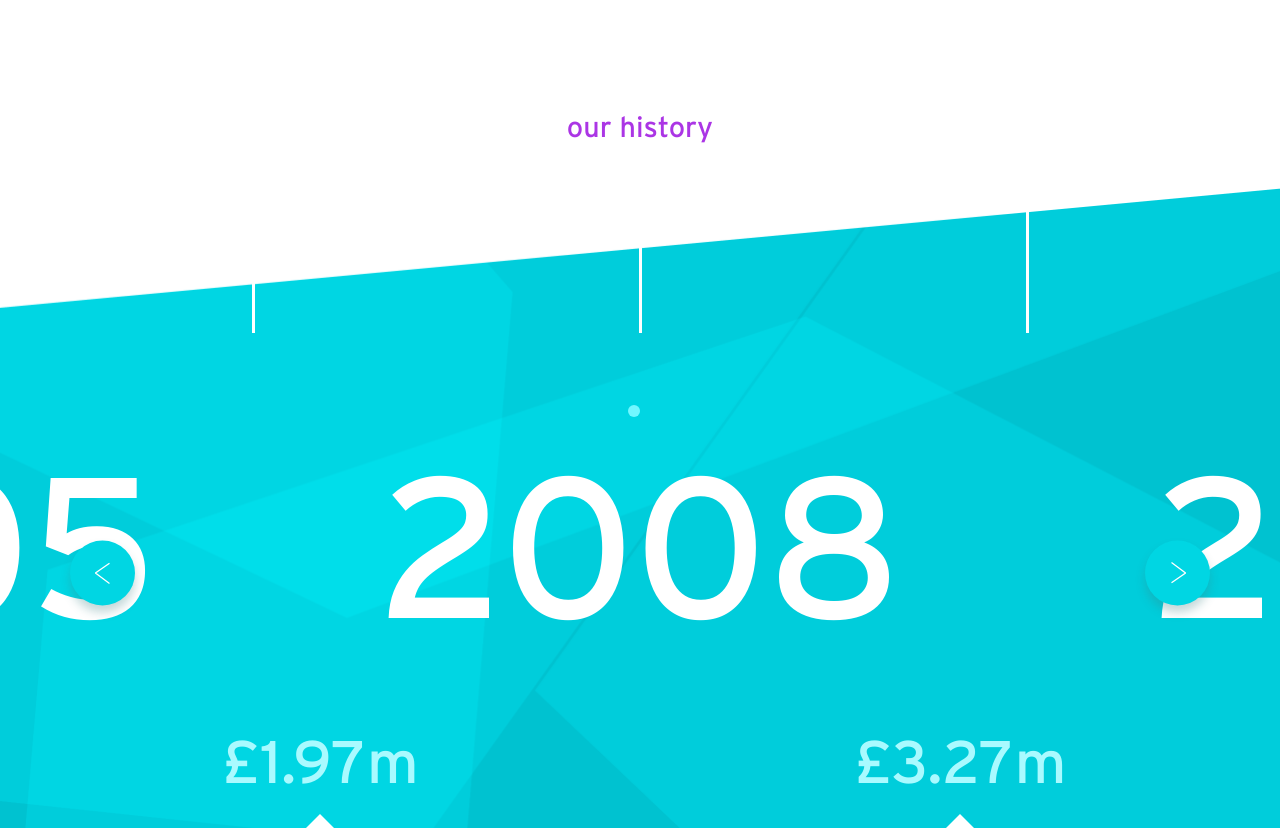
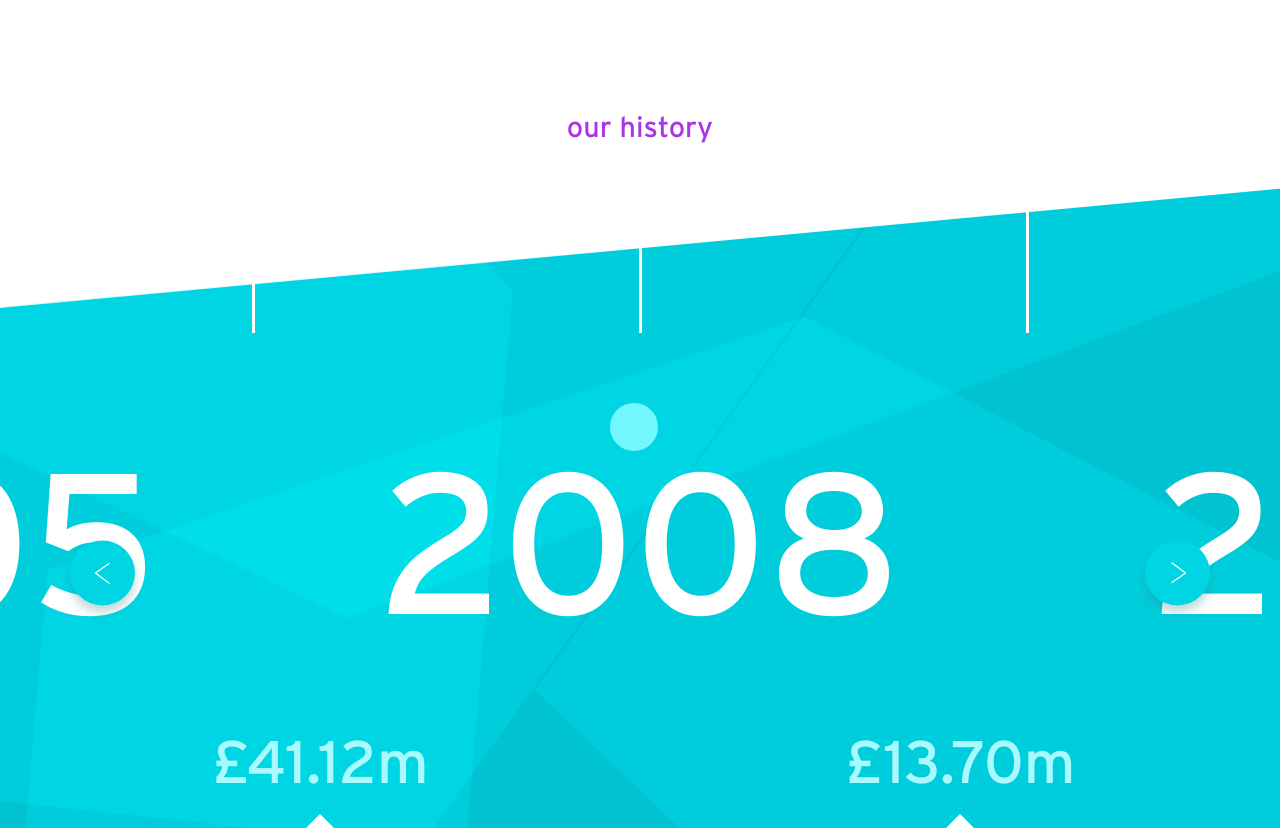
Before and after one commit to einomi/pure-technology-timeline, a website: page index.html in a window 1280 px wide. Shown: the top 831 px of the page. Drawn offline with nearby package versions, Linux system fonts and the light colour scheme.

Commit message:
Add more logic for slider

```diff
--- a/index.html
+++ b/index.html
@@ -25,20 +25,22 @@
 				<div class="timeline-slider__line"></div>
 			</div>
 			<div class="timeline-slider__track-line track-line">
-				<div class="track-line__container" data-timeline-track>
-					<div class="track-line__value">2005</div>
-					<div class="track-line__value">2008</div>
-					<div class="track-line__value">2010</div>
-					<div class="track-line__value">2011</div>
-					<div class="track-line__value">2016</div>
+				<div class="track-line__inner">
+					<div class="track-line__container" data-timeline-track>
+						<div class="track-line__value" data-timeline-bottom-value1="£1.97m" data-timeline-item-value2="£3.27m">2005</div>
+						<div class="track-line__value" data-timeline-item-value1="£41.12m" data-timeline-item-value2="£13.70m">2008</div>
+						<div class="track-line__value" data-timeline-item-value1="£1.97m" data-timeline-item-value2="£0.21m">2010</div>
+						<div class="track-line__value" data-timeline-item-value1="£4.86m" data-timeline-item-value2="£5.35m">2011</div>
+						<div class="track-line__value" data-timeline-item-value1="£10.11m" data-timeline-item-value2="£894.34m">2016</div>
+					</div>
 				</div>
 			</div>
 			<div class="timeline-slider__info">
 				<div class="timeline-slider__info-item">
-					<div class="timeline-slider__info-item-value">£1.97m</div>
+					<div class="timeline-slider__info-item-value" data-timeline-item-value1-container></div>
 				</div>
 				<div class="timeline-slider__info-item">
-					<div class="timeline-slider__info-item-value">£3.27m</div>
+					<div class="timeline-slider__info-item-value" data-timeline-item-value2-container></div>
 				</div>
 			</div>
 			<div class="timeline-slider__controls">
@@ -198,6 +200,7 @@
 
 <script src="https://ajax.googleapis.com/ajax/libs/jquery/2.1.4/jquery.min.js"></script>
 <script src="https://cdnjs.cloudflare.com/ajax/libs/gsap/2.0.2/TweenMax.min.js"></script>
+<script src="https://cdnjs.cloudflare.com/ajax/libs/gsap/2.0.2/utils/Draggable.min.js"></script>
 <script src="./scripts/Timeline.js"></script>
 </body>
 </html>
--- a/scripts/Timeline.js
+++ b/scripts/Timeline.js
@@ -1,7 +1,11 @@
 function Timeline() {
 	this.$container = $('[data-timeline]');
 	this.$track = this.$container.find('[data-timeline-track]');
-	this.$carousel = this.$container.find('[data-timeline-carousel]');
+	this.$trackContainer = this.$track.parent().parent();
+	this.$trackItems = this.$track.children();
+	this.$carouselContainer = this.$container.find('[data-timeline-carousel]');
+	this.$value1 = this.$container.find('[data-timeline-item-value1-container]');
+	this.$value2 = this.$container.find('[data-timeline-item-value2-container]');
 	this.$prevButton = this.$container.find('[data-timeline-prev]');
 	this.$nextButton = this.$container.find('[data-timeline-next]');
 
@@ -19,39 +23,90 @@ Timeline.prototype = {
 
 	initEvents() {
 		var self = this;
+
 		this.$prevButton.on('click', function() {
 			self.prev();
 		});
+
 		this.$nextButton.on('click', function() {
 			self.next();
 		});
+
+		this.$track.on('mousedown', e => {
+			this.draggingStartX = e.pageX || e.clientX;
+			this.turnOnDragging();
+		});
+
+		this.$track.on('mouseup', () => {
+			this.turnOffDragging();
+		});
 	},
 
-	update() {
-		this.trackElementWidth = this.$track
-			.children()
-			.first()
-			.outerWidth(true);
+	turnOnDragging: function() {
+		this.$container.addClass('_dragging');
+		TweenMax.to(this.$trackContainer, 0.85, { scale: 0.8 });
+		var self = this;
+		this.$track.on('mousemove.timeline', function(e) {
+			self.mouseMoveHandler.call(self, e);
+		});
+	},
+
+	turnOffDragging: function() {
+		this.$container.removeClass('_dragging');
+		TweenMax.to(this.$trackContainer, 0.5, { scale: 1 });
+		this.$track.off('.timeline');
+	},
+
+	mouseMoveHandler: function(e) {
+		var delta = (e.pageX || e.clientX) - this.draggingStartX;
+		var newX = this.trackX + delta;
+		TweenMax.to(this.$track, 0.05, { x: newX });
+		this.trackX = newX;
+	},
+
+	update: function() {
+		this.trackElementWidth = this.$trackItems.first().outerWidth(true);
 
 		this.setSlide(this.defaultIndex, true);
 	},
 
 	setSlide: function(index, immediately) {
+		this.trackX = -index * this.trackElementWidth;
+		TweenMax.to(this.$track, immediately ? 0 : 0.35, { x: this.trackX });
 
-		var to = -index * this.trackElementWidth;
+		var $currentItem = this.$trackItems.eq(index);
+		this.$trackItems.removeClass('_active');
+		$currentItem.addClass('_active');
 
-		console.log('to', to);
+		var value1 = $currentItem.data('timeline-item-value1');
+		this.$value1.text(value1);
+		var value2 = $currentItem.data('timeline-item-value2');
+		this.$value2.text(value2);
 
-		TweenMax.to(this.$track, immediately ? 0 : 0.35, { x: to });
+		if (index === this.slideLength - 1) {
+			this.$container.addClass('_end');
+		} else if (index === 0) {
+			this.$container.addClass('_start');
+		} else {
+			this.$container.removeClass('_start _end');
+		}
 
 		this.currentIndex = index;
 	},
 
 	prev: function() {
+		if (this.currentIndex <= 0) {
+			return;
+		}
+
 		this.setSlide(this.currentIndex - 1);
 	},
 
 	next: function() {
+		if (this.currentIndex >= this.slideLength - 1) {
+			return;
+		}
+
 		this.setSlide(this.currentIndex + 1);
 	},
 };
--- a/styles/interactive-timeline.css
+++ b/styles/interactive-timeline.css
@@ -2,6 +2,20 @@
 	font-family: 'Interstate', sans-serif;
 	font-weight: 400;
 	overflow: hidden;
+}
+
+.interactive-timeline._start .timeline-slider__prev {
+	opacity: 0;
+	visibility: hidden;
+}
+
+.interactive-timeline._end .timeline-slider__next {
+	opacity: 0;
+	visibility: hidden;
+}
+
+.interactive-timeline._dragging .track-line {
+	cursor: grabbing;
 }
 
 .interactive-timeline__title {
@@ -48,7 +62,58 @@
 }
 
 .timeline-slider__track-line {
-	margin-top: 10vw;
+	position: absolute;
+    top: 22.5vw;
+	left: 0;
+	width: 100%;
+}
+
+.track-line {
+	cursor: grab;
+}
+
+.track-line__inner {
+	transform: translate3d(0, 0, 0);
+	position: relative;
+	left: 50%;
+}
+
+.track-line__container {
+	position: relative;
+	font-size: 0;
+	white-space: nowrap;
+	will-change: transform;
+}
+
+.track-line__value {
+	display: inline-block;
+	font-size: 200px;
+	vertical-align: top;
+	width: 2.7em;
+	text-align: center;
+	margin-right: 200px;
+	transform: translateX(-50%);
+}
+
+.track-line__value:last-child {
+	margin-right: 0;
+}
+
+.track-line__value:before {
+	content: '';
+	display: block;
+	position: absolute;
+	top: -0.3em;
+	left: 50%;
+	margin-left: -12px;
+	width: 12px;
+	height: 12px;
+	border-radius: 50%;
+	background-color: #72f7ff;
+}
+
+.track-line__value._active:before {
+	transform: translateY(0.1em) scale(4);
 }
 
 .timeline-slider__info {
@@ -137,50 +202,6 @@
 .timeline-slider__next:before {
 }
 
-.track-line {
-	position: relative;
-	transform: translate3d(0, 0, 0);
-	left: 50%;
-}
-
-.track-line__container {
-	position: relative;
-	font-size: 0;
-	white-space: nowrap;
-	will-change: transform;
-}
-
-.track-line__value {
-	display: inline-block;
-	font-size: 200px;
-	vertical-align: top;
-	width: 2.7em;
-	text-align: center;
-	margin-right: 200px;
-	transform: translateX(-50%);
-}
-
-.track-line__value:last-child {
-	margin-right: 0;
-}
-
-.track-line__value:before {
-	content: '';
-	display: block;
-	position: absolute;
-	top: -0.3em;
-	left: 50%;
-	margin-left: -12px;
-	width: 12px;
-	height: 12px;
-	border-radius: 50%;
-	background-color: #72f7ff;
-}
-
-.track-line__value._active:before {
-	transform: translateY(0.1em) scale(4);
-}
-
 .timeline-carousel {
 	display: flex;
 	align-items: center;
```
